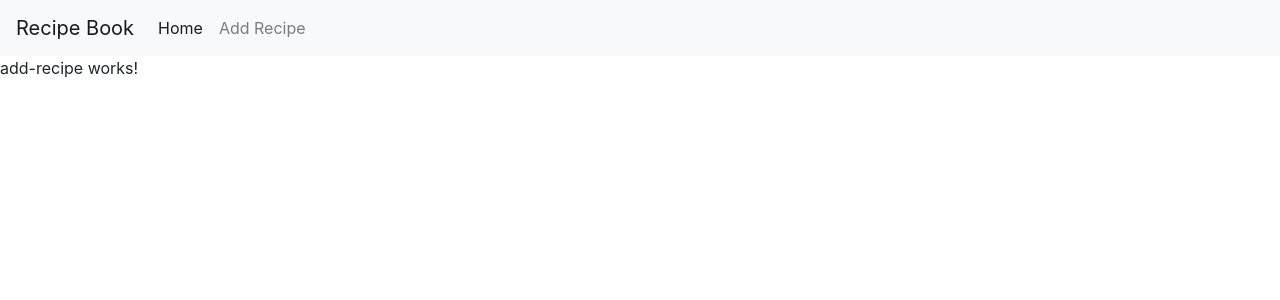
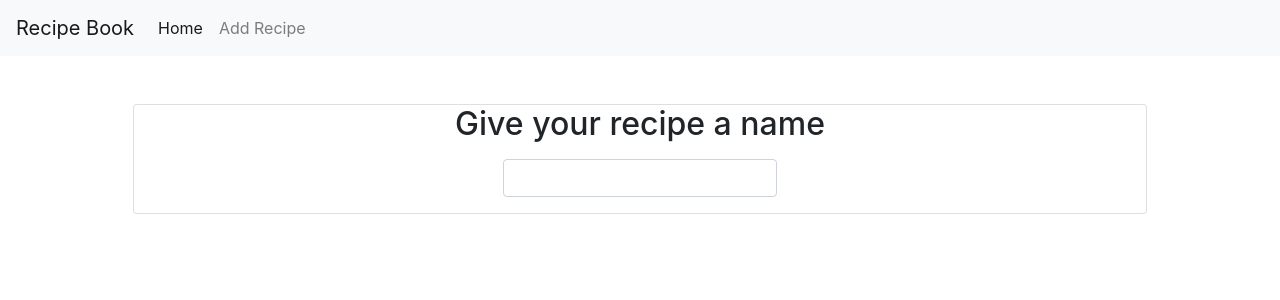
Before and after one commit to Sukhpreet-s/recipe-book, an Angular app: page /add-recipe in a window 1280 px wide. Shown: the top 300 px of the page. Built offline with nearby package versions, Linux system fonts and the light colour scheme.

Commit message:
add : inital add recipe

```diff
--- a/src/app/add-recipe/add-recipe.component.html
+++ b/src/app/add-recipe/add-recipe.component.html
@@ -1 +1,9 @@
-<p>add-recipe works!</p>
+<div class="card mt-5 mx-5">
+  <form class="d-flex flex-column align-items-center">
+    <h2 class="text-center">Give your recipe a name</h2>
+    <div class="form-group mt-2">
+      <input type="text" class="form-control">
+    </div>
+  </form>
+
+</div>
--- a/src/app/app.component.html
+++ b/src/app/app.component.html
@@ -1,2 +1,4 @@
 <app-navbar></app-navbar>
-<router-outlet></router-outlet>
+<div class="container">
+  <router-outlet></router-outlet>
+</div>
```
